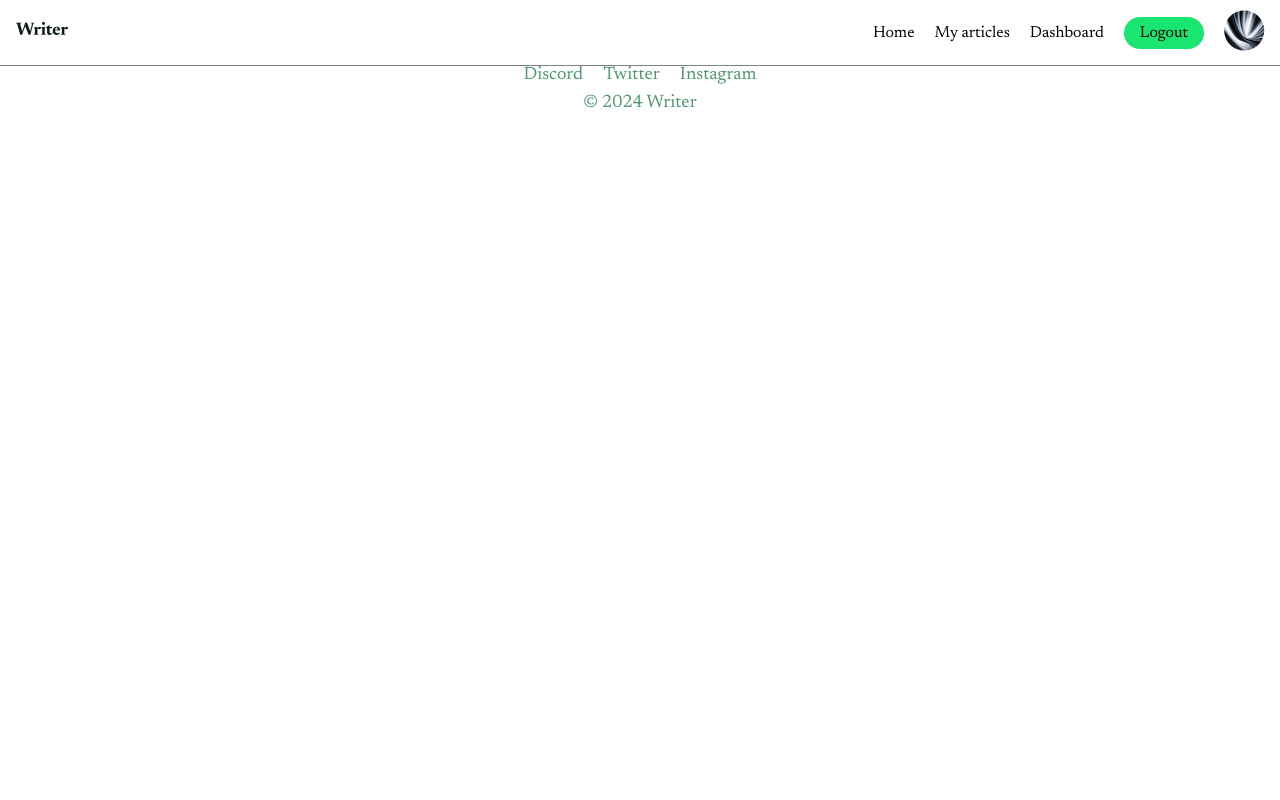
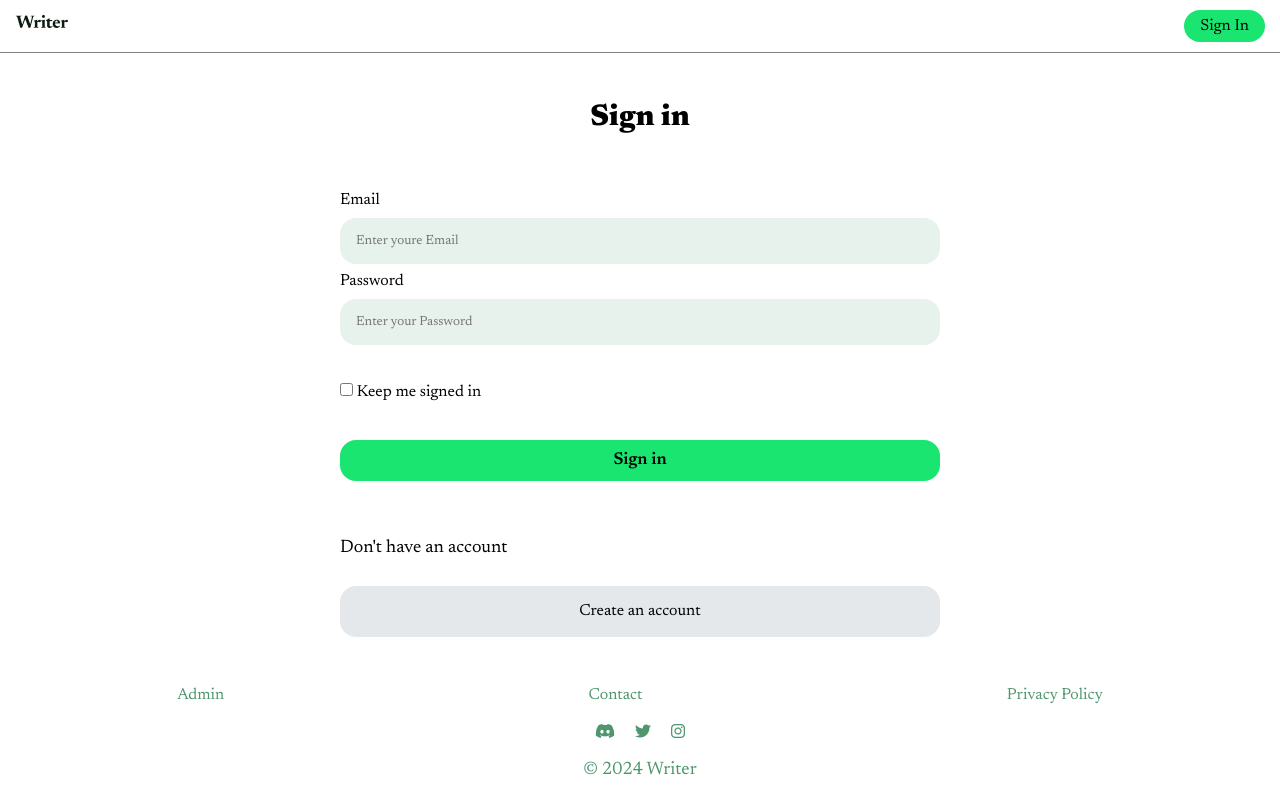
Before and after one commit to Calvin2124/writer_prepPHP, a plain HTML site: page login.html in a window 1280 px wide. Drawn offline with Linux system fonts and the light colour scheme.

Commit message:
add login and register style

```diff
--- a/css/addArticle.css
+++ b/css/addArticle.css
@@ -80,6 +80,7 @@ a{
     align-items: center;
     padding: 10px 15px;
     border-bottom: 1px solid grey;
+    margin-bottom: 30px;
 }
 
 header nav ul {
--- a/css/articleDetail.css
+++ b/css/articleDetail.css
@@ -82,6 +82,7 @@ header{
     align-items: center;
     padding: 10px 80px;
     border-bottom: 1px solid grey;
+    margin-bottom: 30px;
 }
 
 #search{
--- a/css/connect.css
+++ b/css/connect.css
@@ -7,6 +7,7 @@
     --bgc : #E8F2ED;
     --black : #000;
     --white : #FFF;
+    --btnSignUp: #E5E8EB;
 }
 
 *{
@@ -24,10 +25,17 @@
     padding: 0 15px;
     max-width: 1440px;
 }
+.container1140{
+    margin: 50px auto;
+    padding: 0 15px;
+    max-width: 1140px;
+}
+
 .container600{
     margin: 50px auto;
     padding: 0 15px;
     max-width: 600px;
+    line-height: 35px;
 }
 
 .btntransparent{
@@ -43,11 +51,19 @@
     border-radius: 16px;
 }
 
+.btnSignup{
+    padding: 8px 16px;
+    background-color: var(--btnSignUp);
+    color: var(--black);
+    border-radius: 16px;
+}
+
 h1{
     font-weight: 800;
     font-size: 30px;
     color: var(--black);
     margin-bottom: 30px;
+    text-align: center;
 }
 
 h2{
@@ -80,12 +96,7 @@ a{
     align-items: center;
     padding: 10px 15px;
     border-bottom: 1px solid grey;
-}
-
-header nav ul {
-    display: flex;
-    gap: 20px;
-    align-items: center;
+    margin-bottom: 30px;
 }
 
 /* FOOTER */
@@ -95,10 +106,10 @@ header nav ul {
     text-align: center;
     justify-content: center;
     gap: 20px;
-    margin-bottom: 10px;
+    margin-bottom: 20px;
 }
 
-.socialMedia p{
+.socialMedia i{
     color: var(--textColor);
 }
 
@@ -106,3 +117,54 @@ footer > p{
     text-align: center;
     color: var(--textColor);
 }
+
+#footer ul{
+    display: flex;
+    gap: 10px;
+    justify-content: space-around;
+    margin-bottom: 20px;
+}
+
+#footer ul a {
+    color: var(--textColor);
+}
+
+/* MAIN */
+
+form{
+    display: flex;
+    flex-direction: column;
+}
+
+input{
+    border: none;
+    outline: none;
+}
+
+button{
+    border: none;
+    cursor: pointer;
+}
+
+form a {
+    text-align: center;
+}
+
+form div{
+    margin: 30px 0 0 0;
+}
+
+#email, #password{
+    padding: 16px;
+}
+
+form .btnPlein{
+    padding: 12px 16px;
+    font-weight: 600;
+    font-size: 17px;
+    margin: 30px 0;
+}
+
+form p {
+    margin: 20px 0;
+}
--- a/login.html
+++ b/login.html
@@ -4,26 +4,42 @@
     <meta charset="UTF-8">
     <meta name="viewport" content="width=device-width, initial-scale=1.0">
     <link rel="stylesheet" href="css/connect.css">
+    <script src="https://kit.fontawesome.com/2bb90c57b5.js"></script>
     <title>Login</title>
 </head>
 <body>
     <header id="header" class="container1440">
         <a href="#"><img src="img/logo.png" alt="logo"></a>
-        <nav>
-            <ul>
-                <a href="#"><li>Home</li></a>
-                <a href="#"><li>My articles</li></a>
-                <a href="#"><li>Dashboard</li></a>
-                <a class="btnPlein" href="#"><li>Logout</li></a>
-                <a href="#"><li><img src="img/Depth 4, Frame 2.png" alt="Profil"></li></a>
-            </ul>
-        </nav>
+        <a href="#" class="btnPlein">Sign In</a>
     </header>
+    <main>
+        <section class="container1140">
+            <h1>Sign in</h1>
+            <form action="#" class="container600">
+                <label for="email">Email</label>
+                <input class="btntransparent" type="email" name="email" id="email" placeholder="Enter youre Email">
+                <label for="password">Password</label>
+                <input class="btntransparent" type="password" name="Password" id="password" placeholder="Enter your Password">
+                <div>
+                    <input type="checkbox" name="checkbox" id="check">
+                    <label for="check">Keep me signed in</label>
+                </div>
+                <button class="btnPlein">Sign in</button>
+                <p>Don't have an account</p>
+                <a href="#" class="btnSignup">Create an account</a>
+            </form>
+        </section>
+    </main>
     <footer id="footer">
+        <ul>
+            <li><a href="#">Admin</a></li>
+            <li><a href="#">Contact</a></li>
+            <li><a href="#">Privacy Policy</a></li>
+        </ul>
         <article class="socialMedia">
-            <p>Discord</p>
-            <p>Twitter</p>
-            <p>Instagram</p>
+            <a href="#"><i class="fa-brands fa-discord"></i></a>
+            <a href="#"><i class="fa-brands fa-twitter"></i></a>
+            <a href="#"><i class="fa-brands fa-instagram"></i></a>
         </article>
         <p>© 2024 Writer</p>
     </footer>
```
Also changed, not shown: register.html (+25 -14 lines).
